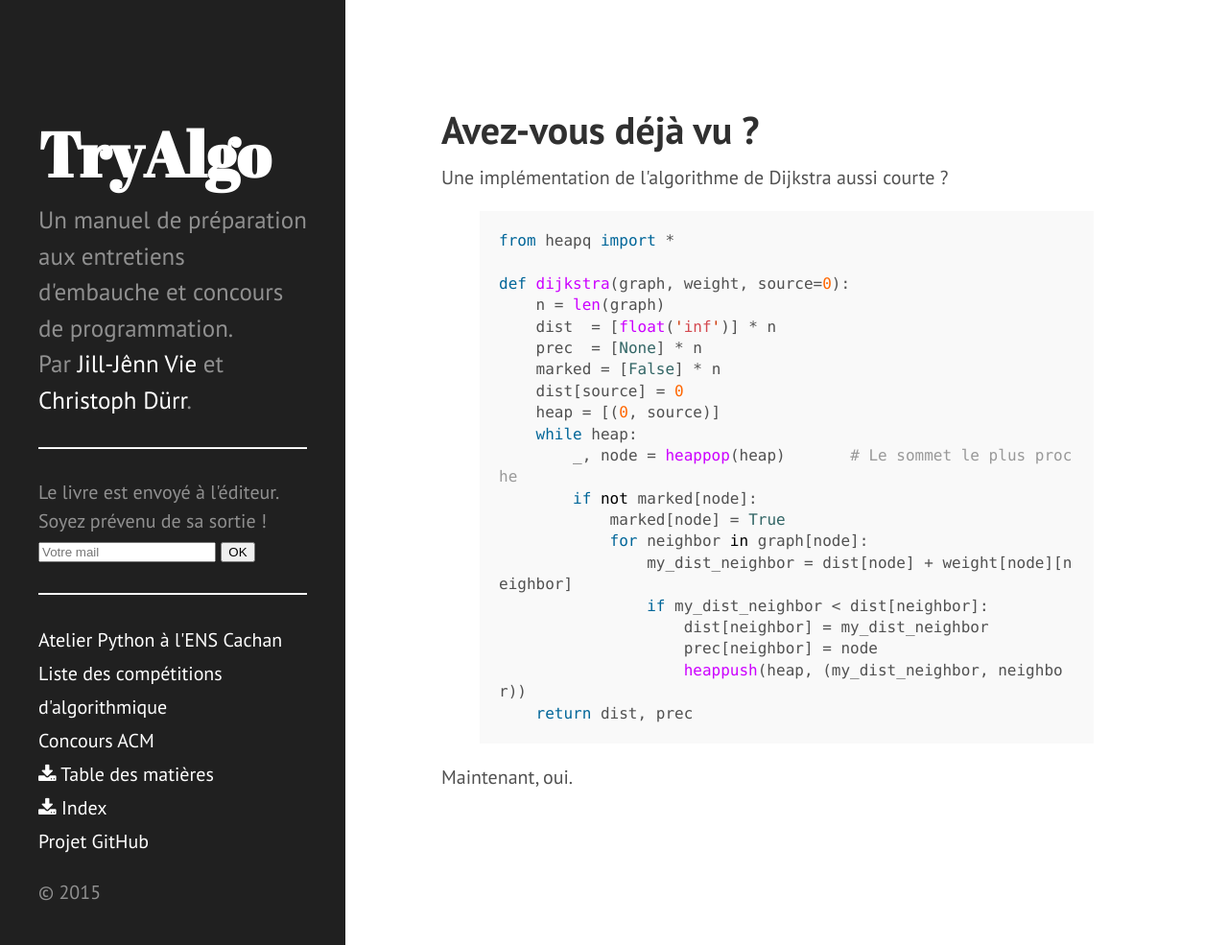
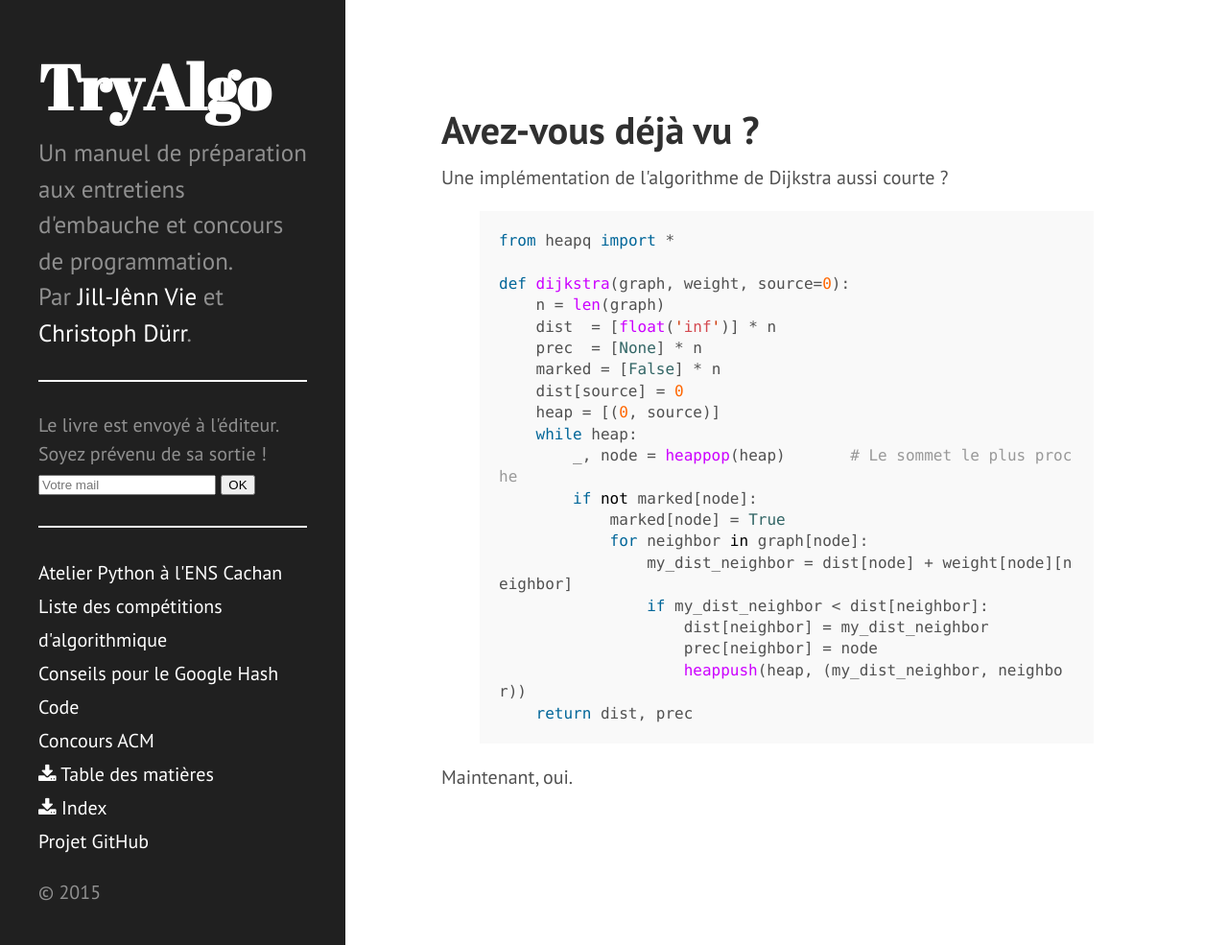
Before and after one commit to jilljenn/tryalgo.org, a Jekyll site: the page built from index.html, in a window 1280 px wide and 985 px high. Shown: the whole window at 96% size. Built offline with Jekyll 4.4.1, drawn with Linux system fonts in a browser that asks for light colours; nearby versions of some CDN libraries; Markdown is read by kramdown in place of the engine named in the settings; the list of posts is cut into pages by our own code.

Commit message:
Fix Hash Code index

```diff
--- a/hashcode/index.md
+++ b/hashcode/index.md
@@ -1,4 +1,8 @@
-# Conseils pour le google hashcode
+---
+layout: page
+title: Conseils pour le Google Hash Code
+front: true
+---
 
 Vous avez une seule instance à résoudre. Alors je vous conseille de la lire et peut-être découvrir des propriétés qui pourraient aider. Si c'est un graphe, est-ce que le degré maximal est petit par exemple ?
 
```
